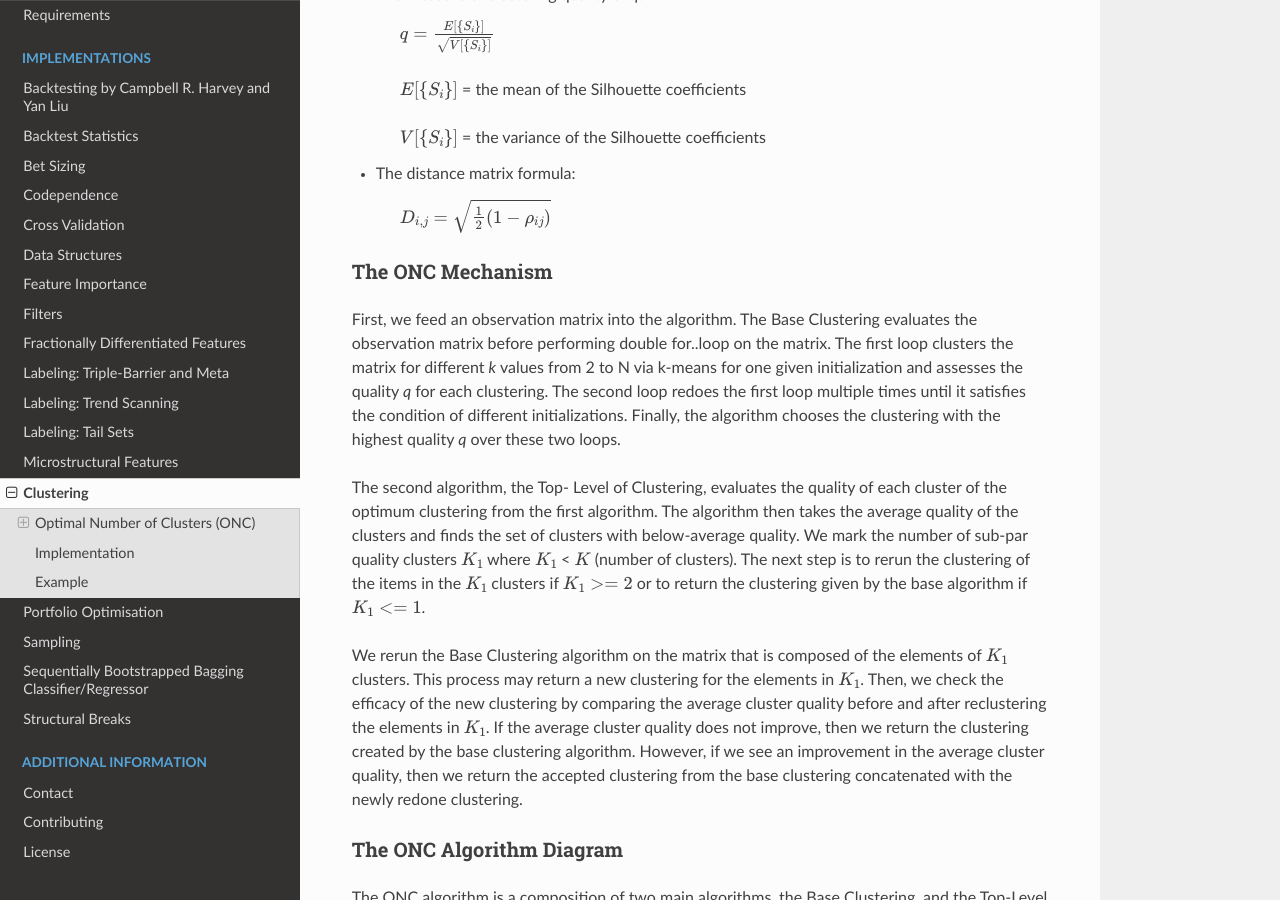
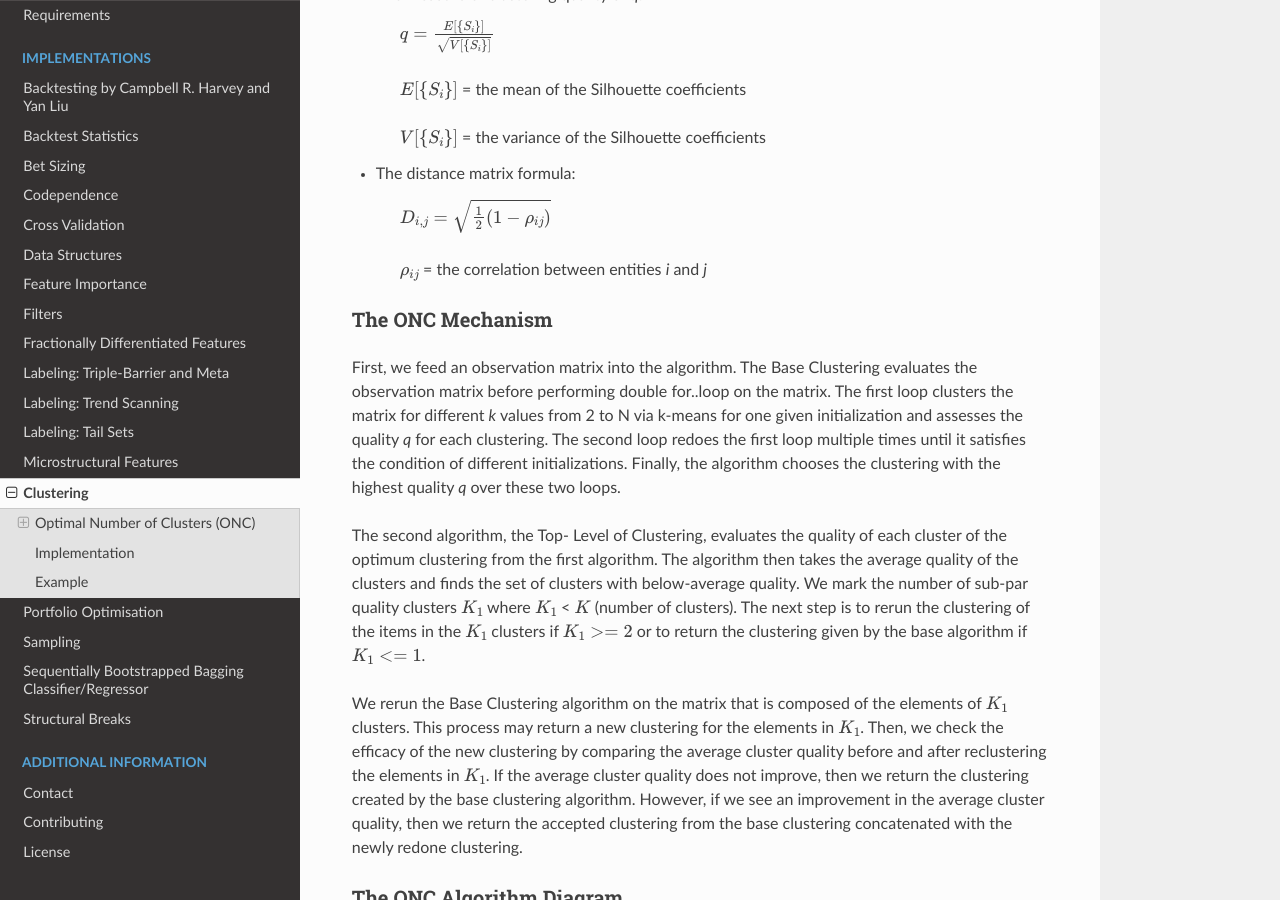
Before and after one commit to hudson-and-thames/mlfinlab, a Sphinx documentation site: the page built from docs/source/implementations/clustering.rst, in a window 1280 px wide and 900 px high, scrolled down 1104 px. Built offline with Sphinx 7.4.7 and the Read the Docs theme 2.0.0, drawn with Linux system fonts in a browser that asks for light colours.

Commit message:
modified clustering.rst

```diff
--- a/docs/source/implementations/clustering.rst
+++ b/docs/source/implementations/clustering.rst
@@ -41,6 +41,8 @@ The ONC algorithm accommodates three distinct features that set the algorithm ap
 * The distance matrix formula:
 
         :math:`D_{i,j}= \sqrt{\frac{1}{2}(1-\rho_{ij})}`
+
+        :math:`\rho_{ij}` = the correlation between entities *i* and *j*
 
 
 The ONC Mechanism
```
